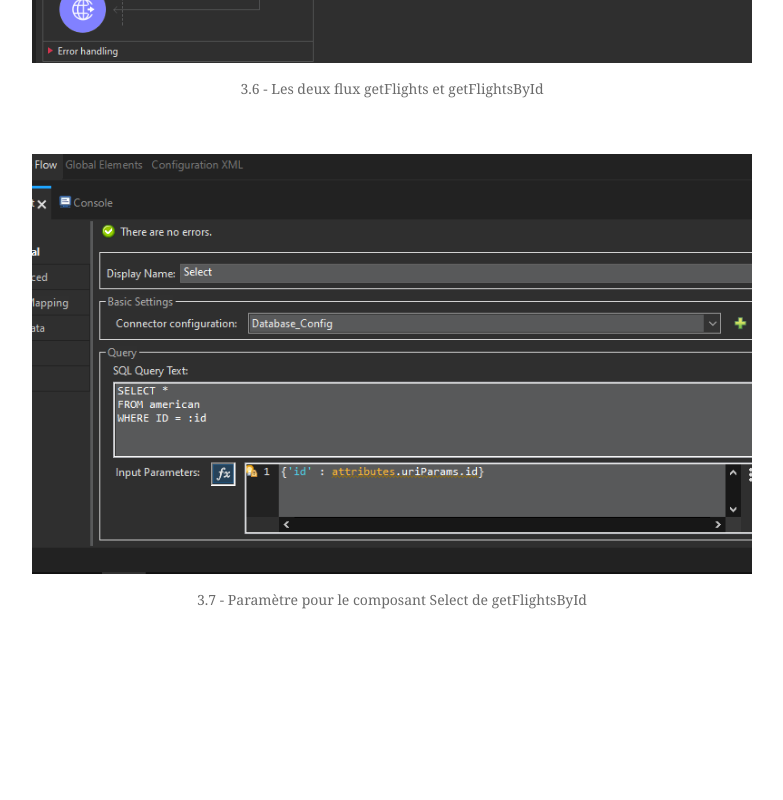
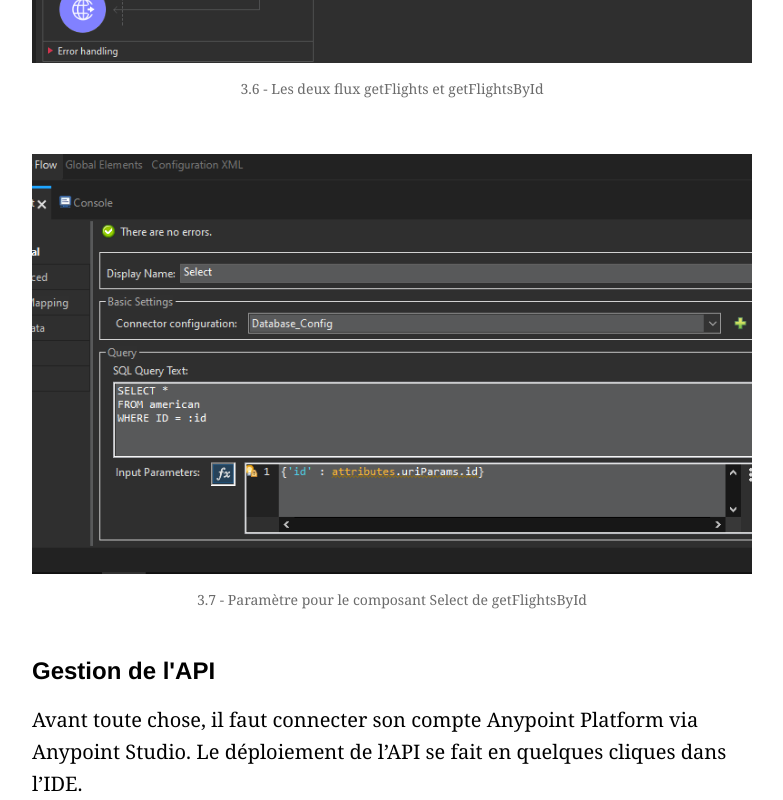
Before and after one commit to AvirKarakitsos/REACT_mulesoft, a React (Vite) app: page / in a window 1280 px wide. Shown: the part 8255-9055 px from the top of the page, without its empty margins (248-1031 px from the left). Before the commit the page ends 8864 px from the top, so only its background shows below. Built offline with nearby package versions, Linux system fonts and the light colour scheme.

Commit message:
feat: manager API part 1

```diff
--- a/src/App.tsx
+++ b/src/App.tsx
@@ -133,6 +133,11 @@
         </picture>
         <figcaption className='image-title'>3.7 - Paramètre pour le composant Select de getFlightsById</figcaption>
       </figure>
+
+      <h2 className='subtitle' id='intro'>Gestion de l'API</h2>
+
+      <p className='first-content'>Avant toute chose, il faut connecter son compte Anypoint Platform via Anypoint Studio. Le déploiement de l’API se fait en quelques cliques dans l’IDE.</p>
+
     </div>
   )
 }
```
